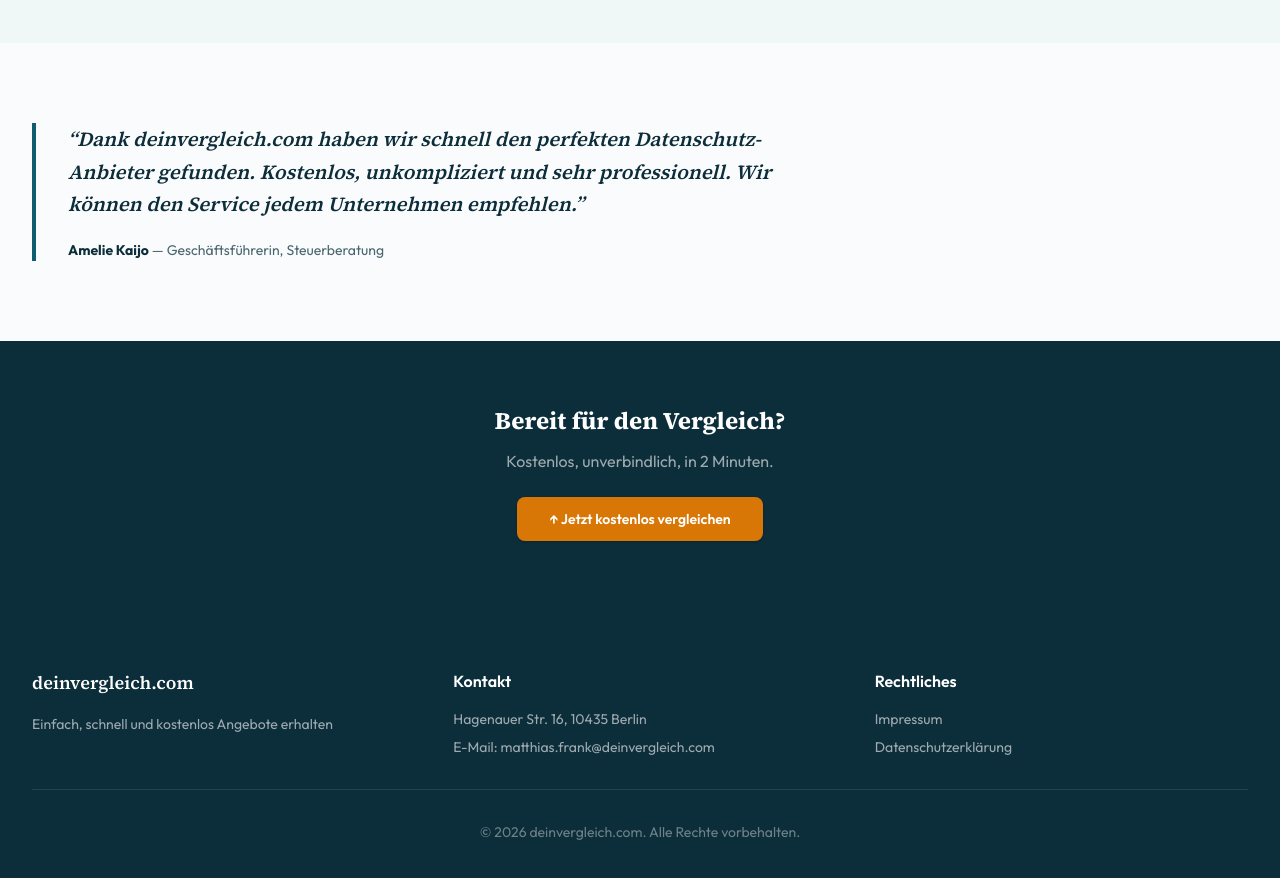
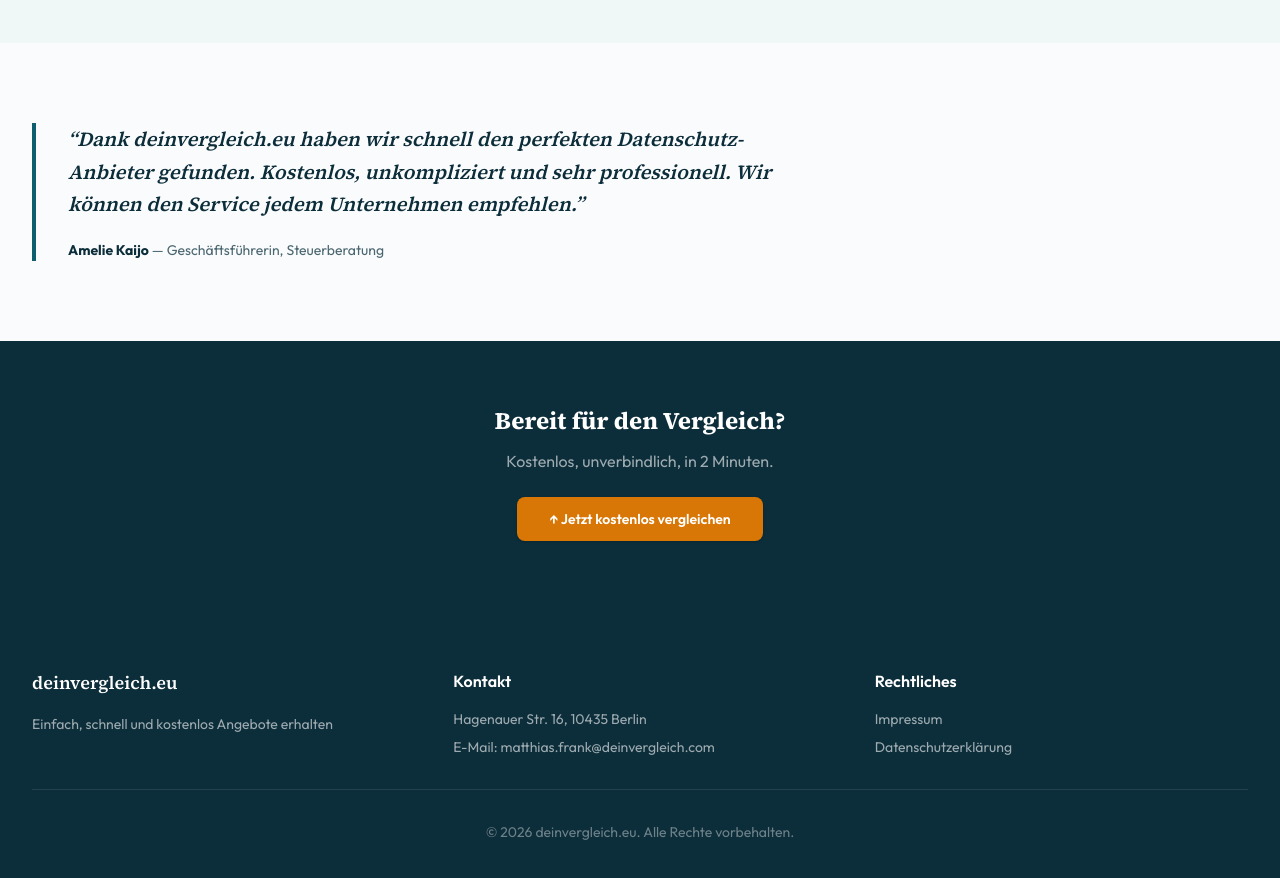
Before and after one commit to patabrava/leadgenerator, a Next.js app in the folder deinvergleich/: page / in a window 1280 px wide. Shown: the part 1920-2798 px from the top of the page. Built offline with nearby package versions, Linux system fonts and the light colour scheme.

Commit message:
fix: rename website branding to deinvergleich.eu

```diff
--- a/deinvergleich/src/app/impressum/page.tsx
+++ b/deinvergleich/src/app/impressum/page.tsx
@@ -18,7 +18,7 @@ export default function ImpressumPage() {
                 Angaben gemäß § 5 TMG
               </h2>
               <div className="text-secondary-foreground space-y-2 font-body">
-                <p><strong>Betreiber:</strong> deinvergleich.com</p>
+                <p><strong>Betreiber:</strong> deinvergleich.eu</p>
                 <p><strong>E-Mail:</strong> matthias.frank@deinvergleich.com</p>
               </div>
             </div>
--- a/deinvergleich/src/app/layout.tsx
+++ b/deinvergleich/src/app/layout.tsx
@@ -17,37 +17,38 @@ const outfit = Outfit({
 });
 
 export const metadata: Metadata = {
-  title: "deinvergleich.com - Datenschutz-Anbieter Vergleich",
+  metadataBase: new URL("https://www.deinvergleich.eu"),
+  title: "deinvergleich.eu - Datenschutz-Anbieter Vergleich",
   description: "Deutschlands führendes Vergleichsportal für Datenschutz-Dienstleister. Finden Sie kostenlos den passenden DSGVO-Experten für Ihr Unternehmen.",
   keywords: "DSGVO Vergleich, Datenschutz Anbieter, Datenschutzbeauftragter finden, DSB Vergleich, Datenschutz Portal, DSGVO Beratung",
-  authors: [{ name: "deinvergleich.com" }],
-  creator: "deinvergleich.com",
-  publisher: "deinvergleich.com",
+  authors: [{ name: "deinvergleich.eu" }],
+  creator: "deinvergleich.eu",
+  publisher: "deinvergleich.eu",
   robots: "index, follow",
   openGraph: {
     type: "website",
     locale: "de_DE",
-    url: "https://deinvergleich.com",
-    siteName: "deinvergleich.com",
-    title: "deinvergleich.com - Datenschutz-Anbieter Vergleich",
+    url: "https://www.deinvergleich.eu",
+    siteName: "deinvergleich.eu",
+    title: "deinvergleich.eu - Datenschutz-Anbieter Vergleich",
     description: "Deutschlands führendes Vergleichsportal für Datenschutz-Dienstleister. Finden Sie kostenlos den passenden DSGVO-Experten für Ihr Unternehmen.",
     images: [
       {
         url: "/og-image.jpg",
         width: 1200,
         height: 630,
-        alt: "deinvergleich.com - DSGVO-Experte",
+        alt: "deinvergleich.eu - DSGVO-Experte",
       },
     ],
   },
   twitter: {
     card: "summary_large_image",
-    title: "deinvergleich.com - Datenschutz-Anbieter Vergleich",
+    title: "deinvergleich.eu - Datenschutz-Anbieter Vergleich",
     description: "Deutschlands führendes Vergleichsportal für Datenschutz-Dienstleister. Finden Sie kostenlos den passenden DSGVO-Experten für Ihr Unternehmen.",
     images: ["/og-image.jpg"],
   },
   alternates: {
-    canonical: "https://deinvergleich.com",
+    canonical: "https://www.deinvergleich.eu",
   },
   other: {
     "theme-color": "#0f766e",
--- a/deinvergleich/src/components/UI/Footer.tsx
+++ b/deinvergleich/src/components/UI/Footer.tsx
@@ -5,7 +5,7 @@ export function Footer() {
         <div className="grid grid-cols-1 sm:grid-cols-2 lg:grid-cols-3 gap-8 lg:gap-12">
           <div className="sm:col-span-2 lg:col-span-1">
             <div className="text-lg font-semibold text-card mb-4 font-display">
-              deinvergleich.com
+              deinvergleich.eu
             </div>
             <p className="text-card/60 text-sm leading-relaxed font-body">
               Einfach, schnell und kostenlos Angebote erhalten
@@ -31,7 +31,7 @@ export function Footer() {
           </nav>
         </div>
         <div className="border-t border-card/10 mt-8 pt-8 text-center text-card/40 text-sm font-body">
-          <p>&copy; {new Date().getFullYear()} deinvergleich.com. Alle Rechte vorbehalten.</p>
+          <p>&copy; {new Date().getFullYear()} deinvergleich.eu. Alle Rechte vorbehalten.</p>
         </div>
       </div>
     </footer>
--- a/deinvergleich/src/components/UI/Header.tsx
+++ b/deinvergleich/src/components/UI/Header.tsx
@@ -13,7 +13,7 @@ export function Header() {
             </div>
             <div>
               <span className="text-xl md:text-2xl font-bold text-card font-display block">
-                deinvergleich.com
+                deinvergleich.eu
               </span>
               <span className="text-sm text-primary-tint font-medium hidden sm:block font-body">
                 Datenschutz-Vergleichsportal
--- a/deinvergleich/src/components/UI/TrustPoints.tsx
+++ b/deinvergleich/src/components/UI/TrustPoints.tsx
@@ -83,7 +83,7 @@ export function TrustPoints() {
         <div className="max-w-7xl mx-auto px-4 sm:px-6 lg:px-8">
           <div className="max-w-2xl mb-10 lg:mb-14">
             <h2 className="text-2xl lg:text-3xl font-bold text-foreground font-display mb-3">
-              Warum deinvergleich.com?
+              Warum deinvergleich.eu?
             </h2>
             <p className="text-muted-foreground font-body">
               Wir verbinden Sie mit zertifizierten Datenschutz-Experten — kostenlos und unverbindlich.
@@ -119,7 +119,7 @@ export function TrustPoints() {
           <div className="border-l-4 border-primary pl-6 lg:pl-8 max-w-3xl">
             <blockquote>
               <p className="text-lg lg:text-xl text-foreground font-display italic leading-relaxed">
-                &ldquo;Dank deinvergleich.com haben wir schnell den perfekten Datenschutz-Anbieter
+                &ldquo;Dank deinvergleich.eu haben wir schnell den perfekten Datenschutz-Anbieter
                 gefunden. Kostenlos, unkompliziert und sehr professionell. Wir können den Service
                 jedem Unternehmen empfehlen.&rdquo;
               </p>
```
